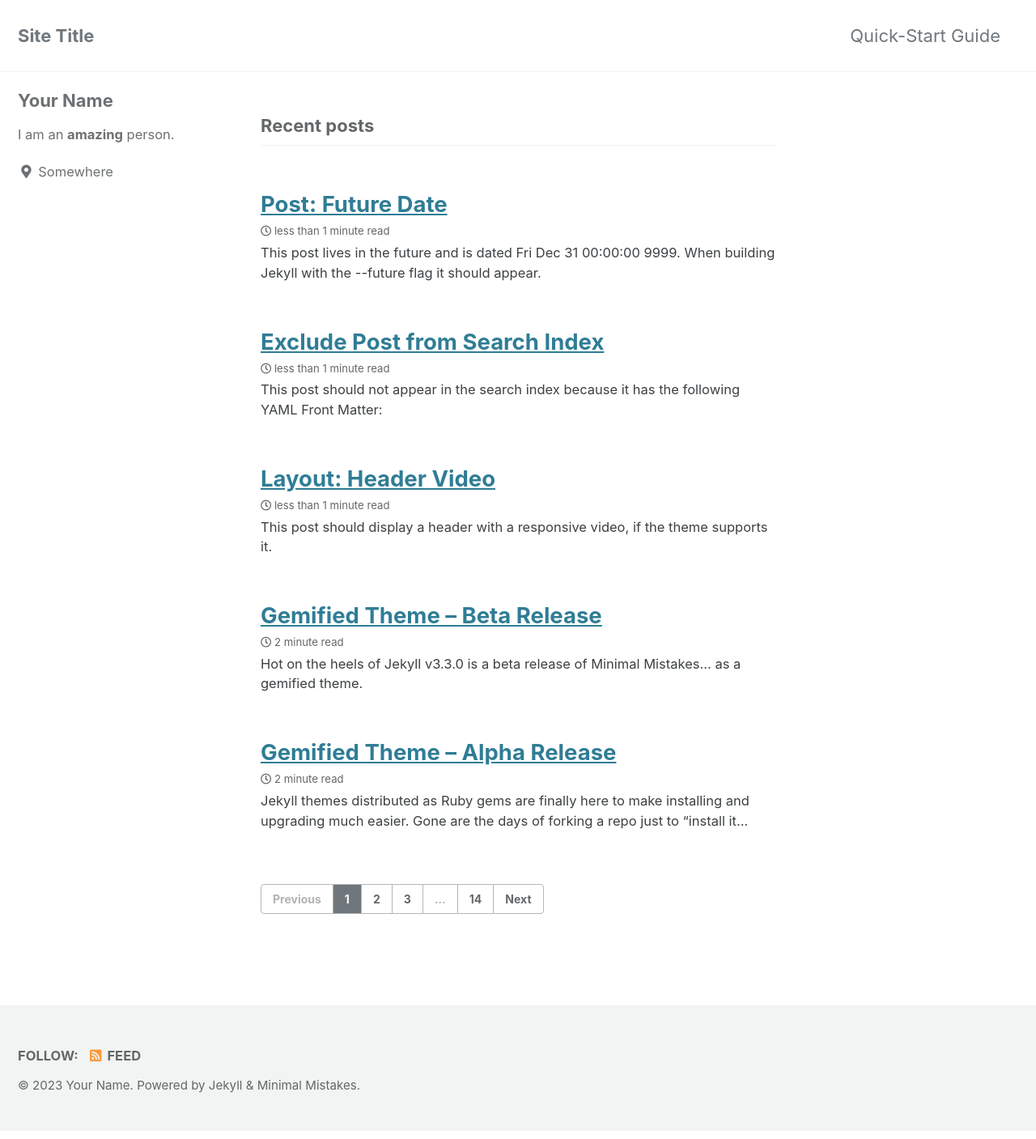
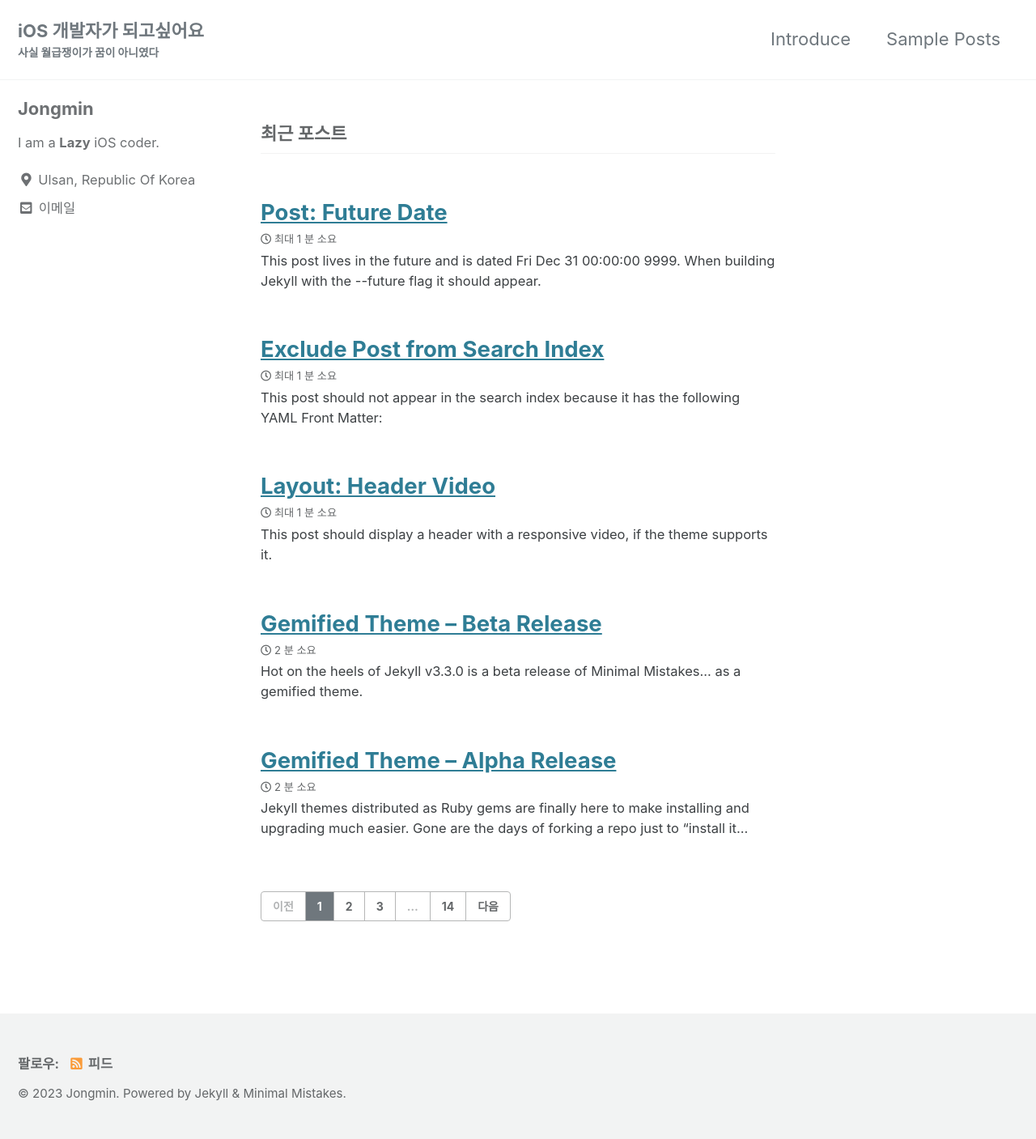
Before and after one commit to johnCoder3/JohnCoder3.github.io, a Jekyll site: the page built from index.html, in a window 1280 px wide. Shown: the whole page at 81% size. Built offline with Jekyll 4.4.1, drawn with Linux system fonts in a browser that asks for light colours; cached includes are drawn as plain includes; the list of posts is cut into pages by our own code.

Commit message:
minor upgrades

```diff
--- a/_config.yml
+++ b/_config.yml
@@ -15,13 +15,13 @@
 minimal_mistakes_skin    : "default" # "air", "aqua", "contrast", "dark", "dirt", "neon", "mint", "plum", "sunrise"
 
 # Site Settings
-locale                   : "en-US"
-title                    : "Site Title"
+locale                   : "ko-KR"
+title                    : "iOS 개발자가 되고싶어요"
 title_separator          : "-"
-subtitle                 : # site tagline that appears below site title in masthead
-name                     : "Your Name"
-description              : "An amazing website."
-url                      : # the base hostname & protocol for your site e.g. "https://mmistakes.github.io"
+subtitle                 : "사실 월급쟁이가 꿈이 아니였다"
+name                     : "Jongmin"
+description              : "언젠가 2차 전직을 꿈꾸는 아저씨"
+url                      : # the base hostname & protocol for your site e.g. "https://johncoder3.github.io"
 baseurl                  : # the subpath of your site, e.g. "/blog"
 repository               : # GitHub username/repo-name e.g. "mmistakes/minimal-mistakes"
 teaser                   : # path of fallback teaser image, e.g. "/assets/images/500x300.png"
@@ -104,15 +104,15 @@ analytics:
 
 # Site Author
 author:
-  name             : "Your Name"
+  name             : "Jongmin"
   avatar           : # path of avatar image, e.g. "/assets/images/bio-photo.jpg"
-  bio              : "I am an **amazing** person."
-  location         : "Somewhere"
-  email            :
+  bio              : "I am a **Lazy** iOS coder."
+  location         : "Ulsan, Republic Of Korea"
+  email            : "asdfaa22@naver.com"
   links:
     - label: "Email"
       icon: "fas fa-fw fa-envelope-square"
-      # url: "mailto:your.name@email.com"
+      # url: "mailto:asdfaa22@naver.com"
     - label: "Website"
       icon: "fas fa-fw fa-link"
       # url: "https://your-website.com"
```
Also changed, not shown: _data/navigation.yml (+6 -6 lines).
